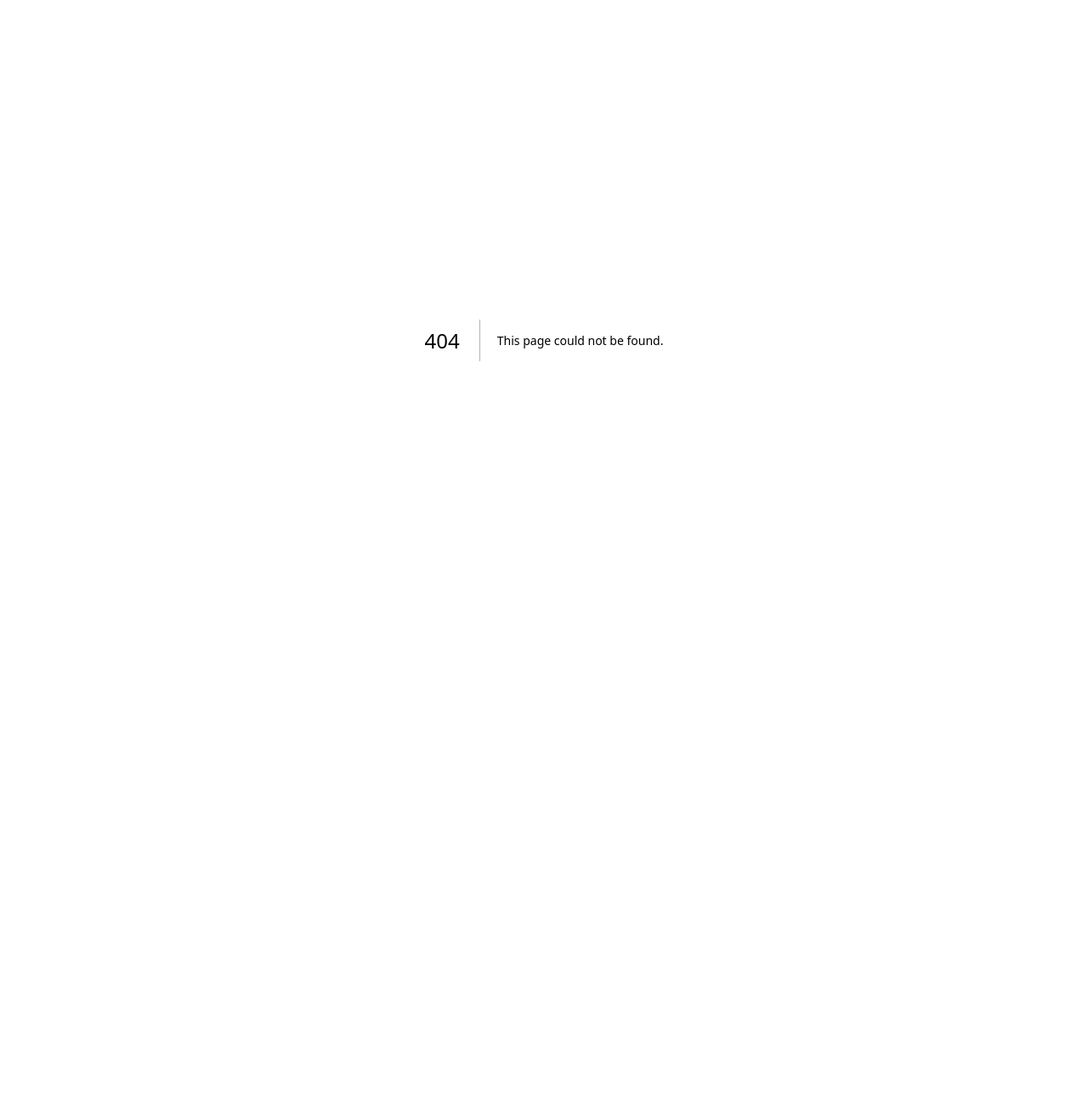
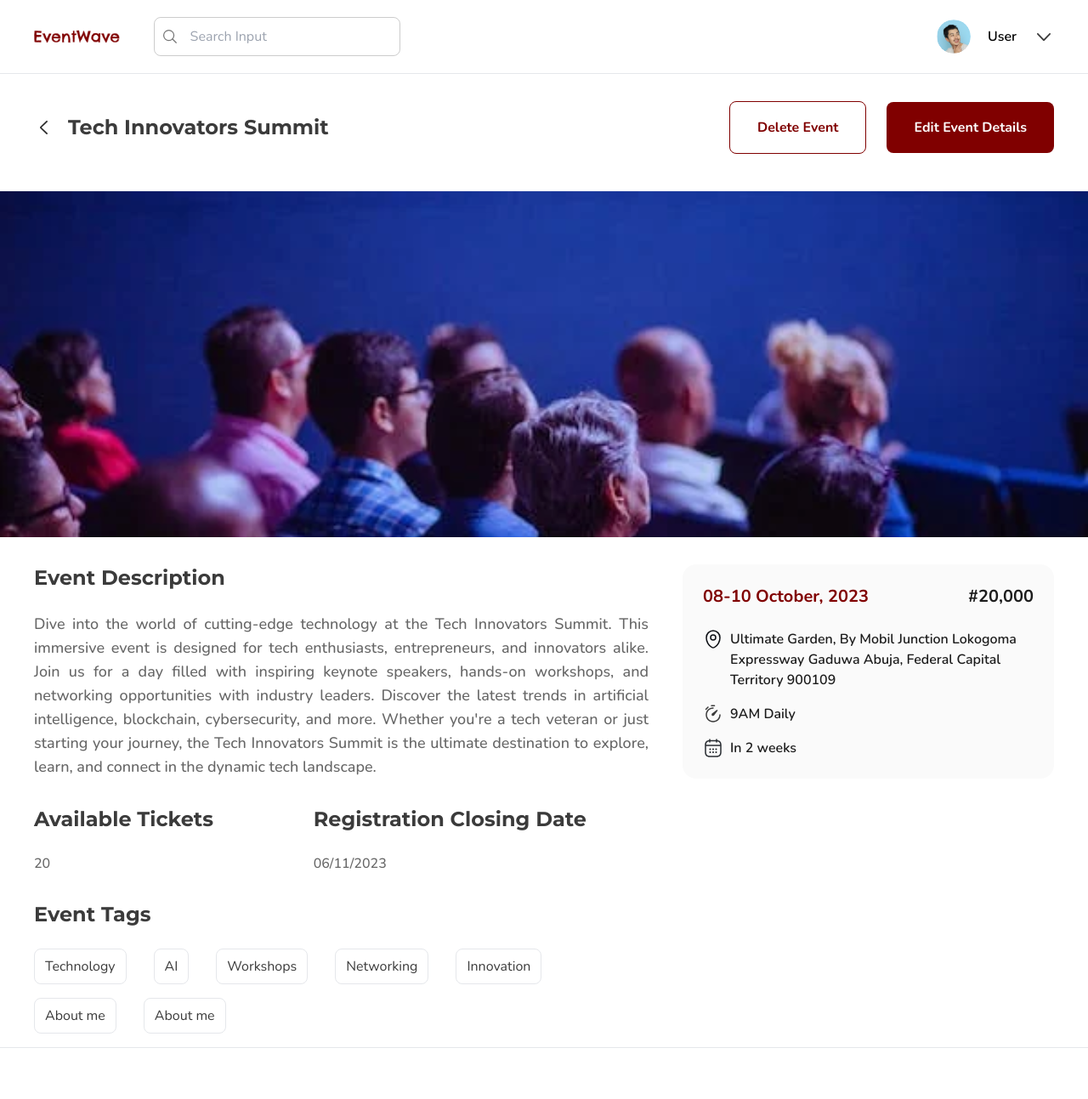
Before and after one commit to hngx-org/event, a Next.js app: page /event/management/delete in a window 1280 px wide. Before the commit this address had no page. Shown: the top 1293 px of the page at 85% size. Before the commit the page ends 800 px from the top, so only its background shows below. Built offline with nearby package versions, Linux system fonts and the light colour scheme.

Commit message:
Feat/event management delete (#39)
* Event Management Cancel Page Created

* Event management cancel page created

* Event Management Cancel Registration Page

* Event Management Page Delete Created

* Done

* Done

* DOne

```diff
--- /dev/null
+++ b/pages/event/management/delete.tsx
@@ -0,0 +1,160 @@
+import EventLayout from '@/components/layout/eventLayout'
+import { EventManagementModalType, SimilarEventsType } from '@/@types';
+import arrow_back_ios from "@/public/assets/images/arrow_back_ios.svg";
+import banner from "@/public/assets/images/banner.svg";
+import similarImage from "@/public/images/eventimage.jpg"
+import { LocationSVG, TimerSVG, CalendarSVG } from '@/public/assets/icons/event-management-svg';
+import Image from "next/image";
+import React, { useState } from 'react'
+import EventManagementModal from '@/components/modals/event-management-modal';
+
+const Delete = () => {
+    const [showModal, setShowModal] = useState<boolean>(false)
+    const eventTags: Array<String> = ["Technology", "AI", "Workshops", "Networking", "Innovation", "About me", "About me"]
+    const similarEvents: SimilarEventsType[] = [
+        {
+            imgSrc: similarImage,
+            name: "Event Name",
+            location: "Event Location",
+            time: "Event Time",
+            date: "OCT 08",
+            live: "Live",
+            amount: "Free"
+        },
+        {
+            imgSrc: similarImage,
+            name: "Event Name",
+            location: "Event Location",
+            time: "Event Time",
+            date: "OCT 08",
+            live: "Live",
+            amount: "Free"
+        },
+        {
+            imgSrc: similarImage,
+            name: "Event Name",
+            location: "Event Location",
+            time: "Event Time",
+            date: "OCT 08",
+            live: "In 2 weeks",
+            amount: "#20,000"
+        },
+    ]
+
+    const modalMessage: EventManagementModalType = {
+        title: "Event Deleted",
+        message: "Are you sure you want to delete this event? This action cannot be undone.",
+        text: "Your event has been successfully deleted. Thank you for using our platform.",
+        route: "event/event-details",
+        button: "Back to Event Management",
+        onclose: () => setShowModal(false),
+        onNext: () => { }
+    }
+
+    return (
+        <EventLayout>
+            <div className="w-full">
+                <hr />
+                {/* Tech Summit And Button */}
+                <div className="mt-8 px-[20px] md:px-[40px] gap-8 flex items-center justify-between">
+                    <div className="gap-4 flex items-center">
+                        <Image
+                            src={arrow_back_ios}
+                            alt="arrow"
+                            className="w-[24px] h-[24px]"
+                        />
+                        <h3 className="font-montserrat text-xl md:text-2xl text-[#3B3B3B] font-bold">
+                            Tech Innovators Summit
+                        </h3>
+                    </div>
+                    <div className="flex gap-6 items-center">
+                        <button
+                            onClick={() => setShowModal(true)}
+                            type="button"
+                            className="px-8 py-[18px] rounded-lg bg-transparent text-[#800000] border border-[#800000] font-bold active:scale-[0.99]"
+                        >
+                            Delete Event
+                        </button>
+                        <button
+                            type="button"
+                            className="px-8 py-[18px] rounded-lg bg-[#800000] text-[#FEFEFE] font-bold active:scale-[0.99]"
+                        >
+                            Edit Event Details
+                        </button>
+                    </div>
+                </div>
+                {/* Banner */}
+                <Image
+                    src={banner}
+                    alt="banner"
+                    className="w-full max-h-[458px] h-full object-cover  mt-11"
+                />
+                <div className="container mx-auto mt-8 px-[20px] md:px-[40px] mb-4">
+                    {/* Event Description and Date */}
+                    <div className="flex flex-col lg:flex-row gap-10 justify-between">
+                        {/* Event Description */}
+                        <div className="max-w-[733px] w-full">
+                            <h1 className="text-[#3B3B3B] text-2xl font-bold font-montserrat">Event Description</h1>
+                            <p className="mt-6 text-[#666666] text-lg font-medium text-justify">
+                                Dive into the world of cutting-edge technology at the Tech Innovators Summit. This immersive event is designed for tech enthusiasts, entrepreneurs, and innovators alike. Join us for a day filled with inspiring keynote speakers, hands-on workshops, and networking opportunities with industry leaders. Discover the latest trends in artificial intelligence, blockchain, cybersecurity, and more. Whether you're a tech veteran or just starting your journey, the Tech Innovators Summit is the ultimate destination to explore, learn, and connect in the dynamic tech landscape.
+                            </p>
+                            {/*  */}
+                            <div className="max-w-[650px] w-full flex gap-4 justify-between mt-8">
+                                <div>
+                                    <h1 className="font-montserrat font-bold text-2xl text-[#3B3B3B]">Available Tickets</h1>
+                                    <p className="mt-6 text-[#666666] font-medium">20</p>
+                                </div>
+                                <div>
+                                    <h1 className="font-montserrat font-bold text-2xl text-[#3B3B3B]">Registration Closing Date</h1>
+                                    <p className="mt-6 text-[#666666] font-medium">06/11/2023</p>
+                                </div>
+                            </div>
+                            {/* Event Tags */}
+                            <div className="max-w-[653px] mt-8">
+                                <h1 className="font-bold font-montserrat text-[#3B3B3B] text-2xl">Event Tags</h1>
+                                <div className="mt-6 flex flex-wrap gap-y-4 gap-x-8">
+                                    {eventTags?.map((event, index) => (
+                                        <button
+                                            key={index}
+                                            type='button'
+                                            className="py-2 text-center px-3 border rounded-lg text-[#3B3B3B]"
+                                        >
+                                            {event}
+                                        </button>
+                                    ))}
+                                </div>
+                            </div>
+                        </div>
+                        {/* Date */}
+                        <div className="lg:max-w-[437px] w-full h-max p-6 rounded-2xl bg-[#FAFAFA]">
+                            <div className="flex items-center justify-between gap-5 text-xl font-bold">
+                                <h4 className="text-[#800000]">08-10 October, 2023</h4>
+                                <h4 className="text-[#1C1C1C]">#20,000</h4>
+                            </div>
+                            <div className="mt-6 text-[#1C1C1C] font-semibold">
+                                <div className="flex gap-2">
+                                    <div>
+                                        <LocationSVG />
+                                    </div>
+                                    <p>Ultimate Garden, By Mobil Junction Lokogoma Expressway Gaduwa Abuja, Federal Capital Territory 900109</p>
+                                </div>
+                                <div className="flex gap-2 mt-4">
+                                    <TimerSVG />
+                                    <p>9AM Daily</p>
+                                </div>
+                                <div className="flex gap-2 mt-4">
+                                    <CalendarSVG />
+                                    <p>In 2 weeks</p>
+                                </div>
+                            </div>
+                        </div>
+                    </div>
+                </div>
+                <hr />
+            </div>
+            {showModal && <EventManagementModal {...modalMessage} />}
+        </EventLayout>
+    )
+}
+
+export default Delete
```
